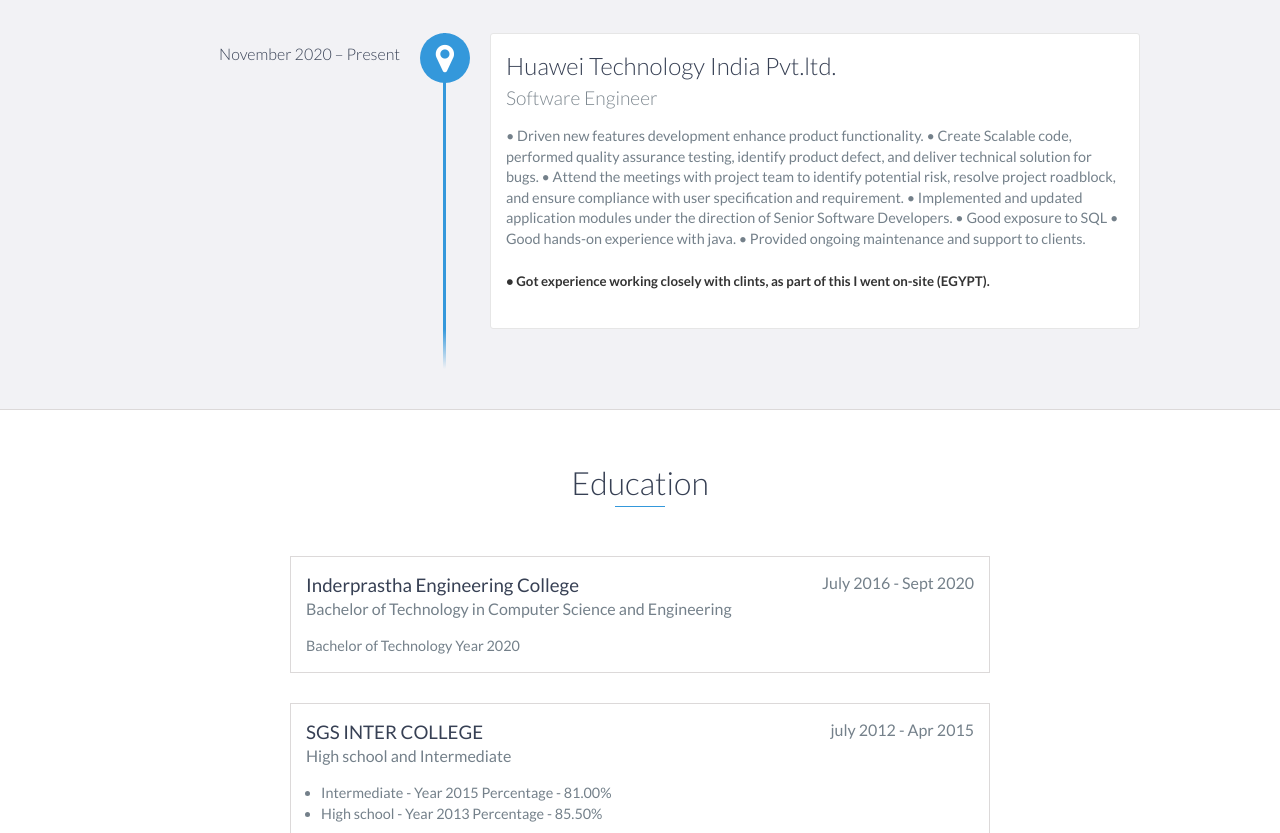
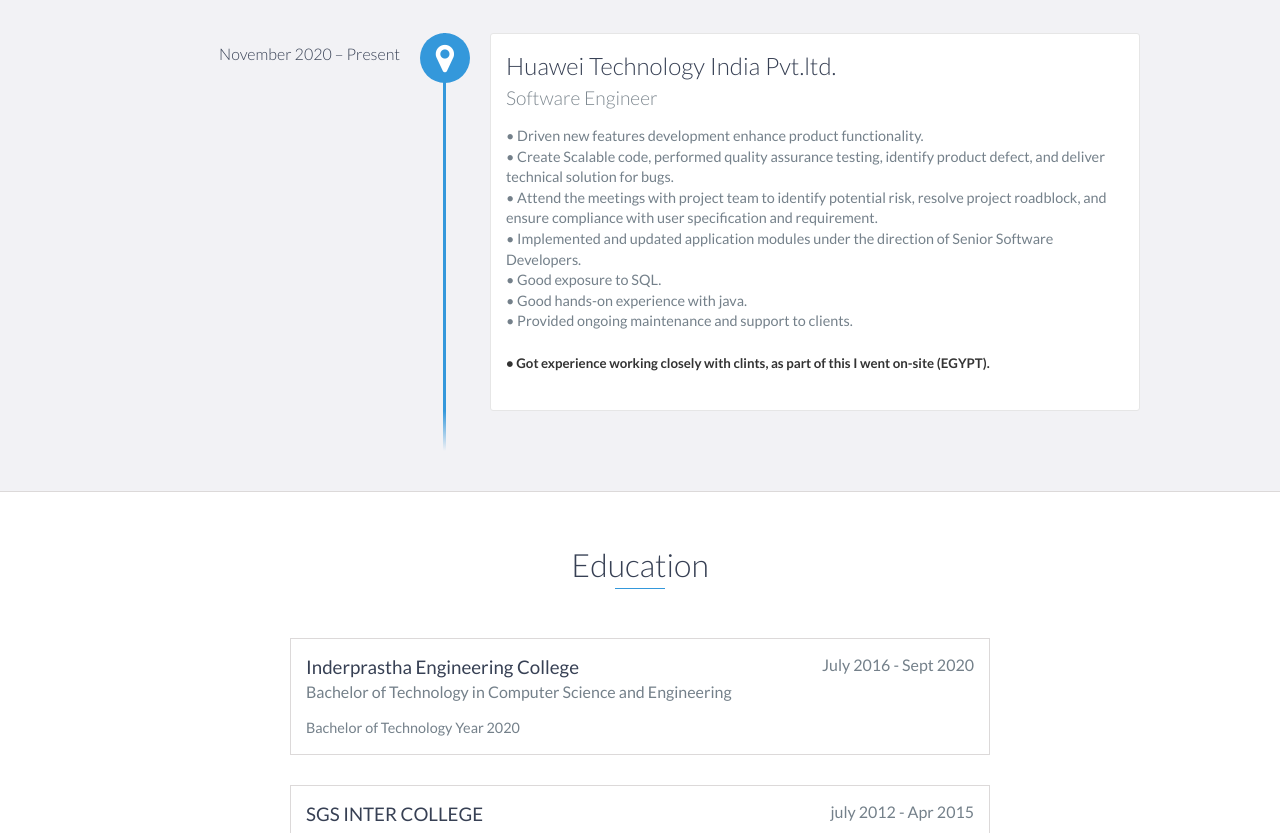
Before and after one commit to Sanjay8874/Sanjay8874.github.io, a website: page index.html in a window 1280 px wide. Shown: the part 1000-1833 px from the top of the page. Drawn offline with nearby package versions, Linux system fonts and the light colour scheme.

Commit message:
updated experience

```diff
--- a/index.html
+++ b/index.html
@@ -89,14 +89,14 @@
                 <h3>Huawei Technology India Pvt.ltd.</h3>
                 <h4>Software Engineer</h4>
                 <p>
-                • Driven new features development enhance product functionality.
-                • Create Scalable code, performed quality assurance testing, identify product defect, and deliver technical solution for bugs.
-                • Attend the meetings with project team to identify potential risk, resolve project roadblock, and ensure compliance with user specification and requirement.
-                • Implemented and updated application modules under the direction of Senior Software Developers.
-                • Good exposure to SQL
-                • Good hands-on experience with java.
-                • Provided ongoing maintenance and support to clients.
-                <h5>• Got experience working closely with clints, as part of this I went on-site (EGYPT).</h5>
+            <p>• Driven new features development enhance product functionality.</p>
+            <p>• Create Scalable code, performed quality assurance testing, identify product defect, and deliver technical solution for bugs.</p>
+            <p>• Attend the meetings with project team to identify potential risk, resolve project roadblock, and ensure compliance with user specification and requirement.</p>
+            <p>• Implemented and updated application modules under the direction of Senior Software Developers.
+            <p>• Good exposure to SQL.</p>
+            <p>• Good hands-on experience with java.</p>
+            <p>• Provided ongoing maintenance and support to clients.</p>
+            <h5>• Got experience working closely with clints, as part of this I went on-site (EGYPT).</h5>
 
 
                 </p>
```
